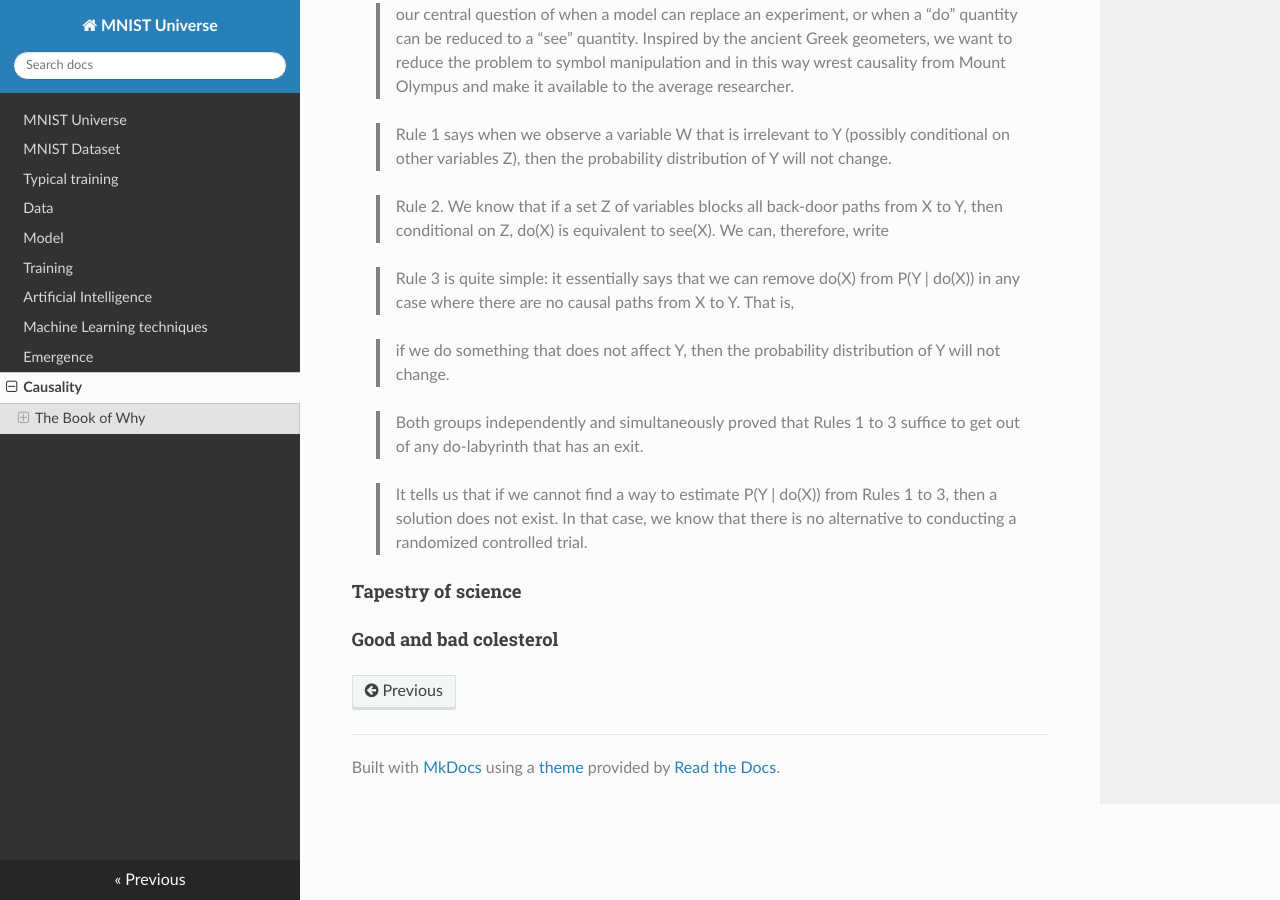
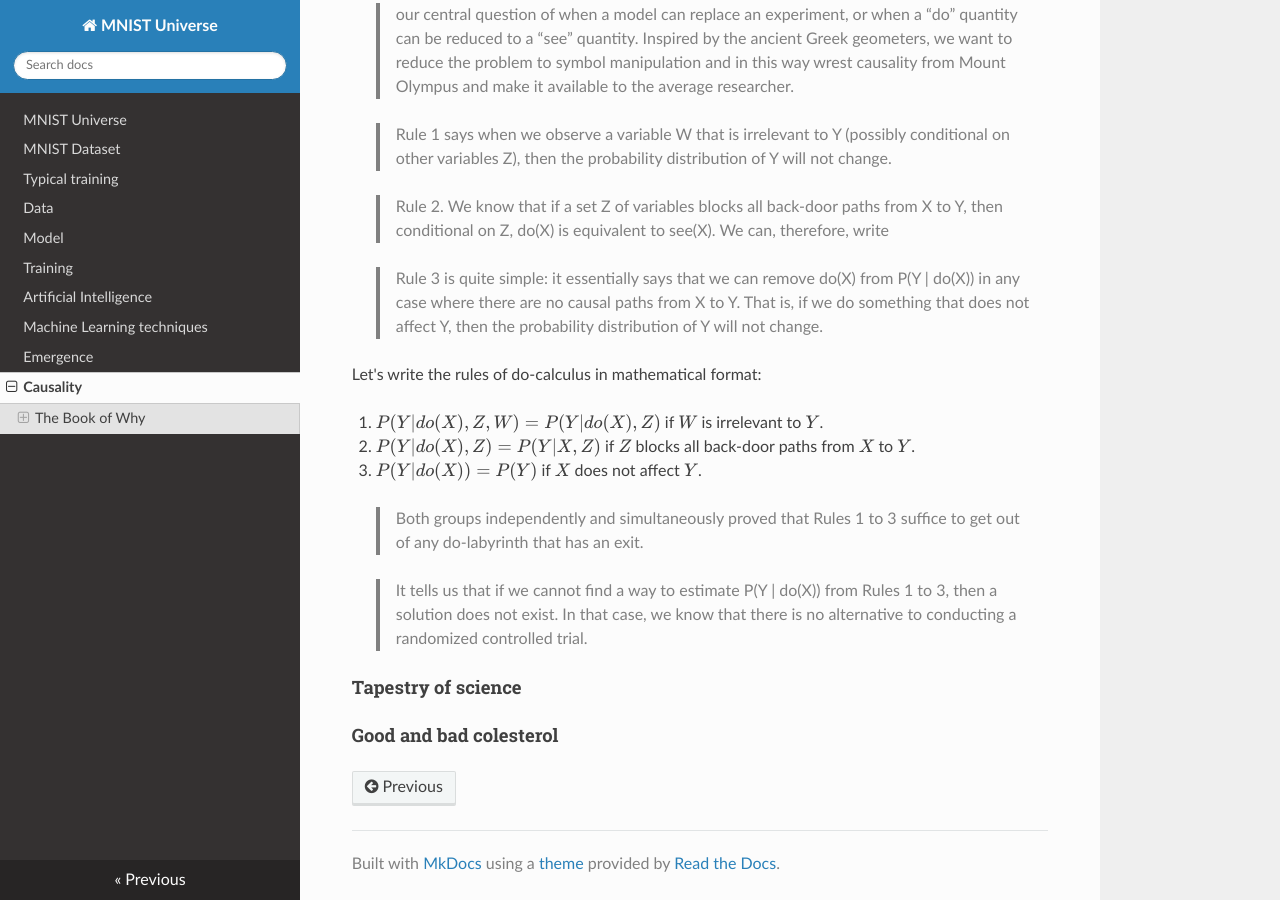
Before and after one commit to ironbar/mnist_universe, an MkDocs documentation site: the page built from docs/08_causality.md, in a window 1280 px wide and 900 px high, scrolled down 11036 px. Built offline with MkDocs 1.6.1, drawn with Linux system fonts in a browser that asks for light colours; nearby versions of some CDN libraries; formulas are drawn with MathJax 3.

Commit message:
added rules of do-calculus

```diff
--- a/docs/08_causality.md
+++ b/docs/08_causality.md
@@ -337,11 +337,13 @@ This chapter is a collection of different paradoxes. It makes enphasys in the fa
 
 <!-- -->
 
-> Rule 3 is quite simple: it essentially says that we can remove do(X) from P(Y | do(X)) in any case where there are no causal paths from X to Y. That is,
+> Rule 3 is quite simple: it essentially says that we can remove do(X) from P(Y | do(X)) in any case where there are no causal paths from X to Y. That is, if we do something that does not affect Y, then the probability distribution of Y will not change.
 
-<!-- -->
+Let's write the rules of do-calculus in mathematical format:
 
-> if we do something that does not affect Y, then the probability distribution of Y will not change.
+1. $P(Y | do(X), Z, W) = P(Y | do(X), Z)$  if $W$ is irrelevant to $Y$.
+2. $P(Y | do(X), Z) = P(Y | X, Z)$ if $Z$ blocks all back-door paths from $X$ to $Y$.
+3. $P(Y | do(X)) = P(Y)$ if $X$ does not affect $Y$.
 
 <!-- -->
 
@@ -351,7 +353,6 @@ This chapter is a collection of different paradoxes. It makes enphasys in the fa
 
 > It tells us that if we cannot find a way to estimate P(Y | do(X)) from Rules 1 to 3, then a solution does not exist. In that case, we know that there is no alternative to conducting a randomized controlled trial.
 
-
 #### Tapestry of science
 
 #### Good and bad colesterol
```
